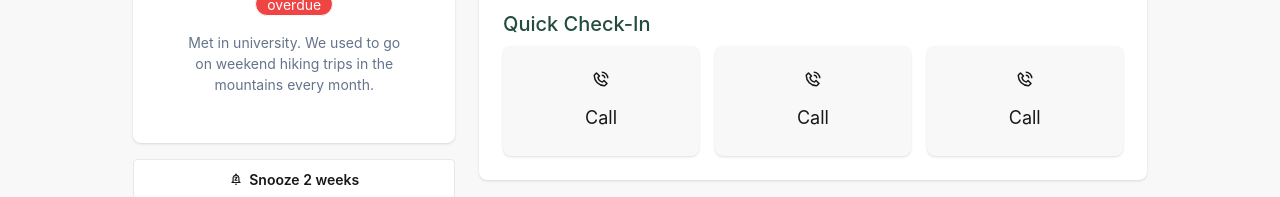
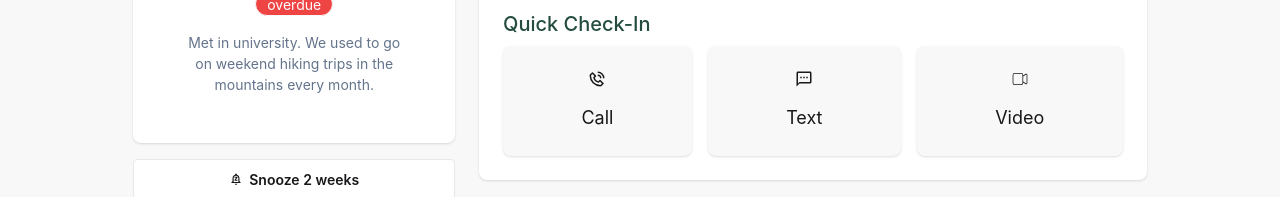
Before and after one commit to Eva-004/keen-keeper, a React (Vite) app: page /details/1 in a window 1280 px wide. Shown: the part 409-606 px from the top of the page. Built offline with nearby package versions, Linux system fonts and the light colour scheme.

Commit message:
Added contectApi component and implement timeLine pages

```diff
--- a/src/components/Cards/FriendCards.jsx
+++ b/src/components/Cards/FriendCards.jsx
@@ -5,12 +5,12 @@ const FriendCards = ({friend}) => {
 
     return (
         <Link to={`/details/${friend.id}`}>
-            <div className="card bg-base-100  shadow-sm">
-                <figure className="px-10 pt-10">
+            <div className="card bg-base-100 h-70 shadow-sm">
+                <figure className="px-10 pt-4">
                     <img
                         src={friend.picture}
                         alt={friend.name}
-                        className="rounded-full" />
+                        className="rounded-full h-18 " />
                 </figure>
                 <div className="card-body items-center text-center space-y-2">
                     <h2 className="card-title text-[#1F2937]">{friend.name}</h2>
--- /dev/null
+++ b/src/components/Cards/TimeLineCards.jsx
@@ -0,0 +1,25 @@
+import React from 'react';
+import { BsChatTextFill } from 'react-icons/bs';
+import { FiPhoneCall } from 'react-icons/fi';
+import { ImVideoCamera } from 'react-icons/im';
+
+const TimeLineCards = ({item}) => {
+    console.log(item);
+    return (
+        <div className='card card-body shadow-sm bg-base-100 p-6'>
+            <div className='flex gap-6 items-center'>
+                <div className='font-medium text-3xl'>
+                {
+                    item.type === 'Call' ? <FiPhoneCall /> : item.type==='Text' ? <BsChatTextFill /> : <ImVideoCamera />
+                }
+                </div>
+                <div>
+                    <p ><span className='font-medium text-xl text-[#244D3F]'>{item.type}</span> <span className='text[#64748B] text-lg'>with {item.title}</span></p>
+                    <p className='text[#64748B] font-medium'>{item.currentDate}</p>
+                </div>
+            </div>
+        </div>
+    );
+};
+
+export default TimeLineCards;
--- /dev/null
+++ b/src/context/FriendsContextProvider.jsx
@@ -0,0 +1,18 @@
+import React, { createContext, useState } from 'react';
+
+
+export const FriendsContext = createContext();
+const FriendsContextProvider = ({children}) => {
+     const [timeLines,setTimeLines] = useState([]);
+     const data ={
+        timeLines,
+        setTimeLines
+     }
+    return (
+       <FriendsContext.Provider value={data}>
+        {children}
+       </FriendsContext.Provider>
+    );
+};
+
+export default FriendsContextProvider;
--- a/src/pages/friendDetailsPage/FriendDetailsPage.jsx
+++ b/src/pages/friendDetailsPage/FriendDetailsPage.jsx
@@ -1,13 +1,15 @@
-import React from 'react';
+import React, { useContext } from 'react';
 import { useParams } from 'react-router';
 import useFriends from '../../components/hocks/useFriends';
 import { RingLoader } from 'react-spinners';
 import DetailsCard from '../../components/Cards/DetailsCard';
-import { MdOutlineNotificationsPaused } from 'react-icons/md';
+import { MdOutlineNotificationsPaused, MdOutlineTextsms } from 'react-icons/md';
 import { GoArchive } from 'react-icons/go';
 import { RiDeleteBinLine } from 'react-icons/ri';
 import SummaryCards from '../../components/Cards/SummaryCards';
 import { BiPhoneCall } from 'react-icons/bi';
+import { FriendsContext } from '../../context/FriendsContextProvider';
+import { CiVideoOn } from 'react-icons/ci';
 
 const FriendDetailsPage = () => {
     console.log('details')
@@ -15,6 +17,13 @@ const FriendDetailsPage = () => {
        const {friends,loading}=useFriends();
         const expectedFriend = friends.find(friend => friend.id === Number(id));
         console.log(expectedFriend);
+        const {timeLines,setTimeLines} = useContext(FriendsContext);
+   const handleContact = (contact)=>{
+    const title = expectedFriend.name;
+    const type = contact;
+    const currentDate = new Date().toISOString().split('T')[0];
+    setTimeLines([...timeLines,{title, type,currentDate}])
+   }
     return (
         <div className='bg-base-200 py-15'>
             {
@@ -44,17 +53,17 @@ const FriendDetailsPage = () => {
                      <div className='card card-body shadow-sm bg-base-100'>
                       <h2 className='text-xl font-medium text-[#244D3F]'>Quick Check-In</h2>
                       <div className='flex justify-between gap-4'>
-                        <button className="card card-body bg-base-200 shadow-sm text-center flex flex-col justify-center items-center space-y-2 text-lg cursor-pointer">
+                        <button onClick={()=>handleContact('Call')}  className="card card-body bg-base-200 shadow-sm text-center flex flex-col justify-center items-center space-y-2 text-lg cursor-pointer">
                           <BiPhoneCall/>
                           <p >Call</p>
                         </button>
-                        <button className="card card-body bg-base-200 shadow-sm text-center flex flex-col justify-center items-center space-y-2 text-lg cursor-pointer">
-                          <BiPhoneCall/>
-                          <p >Call</p>
+                        <button onClick={()=>handleContact('Text')} className="card card-body bg-base-200 shadow-sm text-center flex flex-col justify-center items-center space-y-2 text-lg cursor-pointer">
+                         <MdOutlineTextsms />
+                          <p >Text</p>
                         </button>
-                        <button className="card card-body bg-base-200 shadow-sm text-center flex flex-col justify-center items-center space-y-2 text-lg cursor-pointer">
-                          <BiPhoneCall/>
-                          <p >Call</p>
+                        <button onClick={()=>handleContact('Video')}  className="card card-body bg-base-200 shadow-sm text-center flex flex-col justify-center items-center space-y-2 text-lg cursor-pointer">
+                          <CiVideoOn />
+                          <p >Video</p>
                         </button>
                       </div>
                      </div>
--- a/src/pages/timeLinePage/TimeLine.jsx
+++ b/src/pages/timeLinePage/TimeLine.jsx
@@ -1,9 +1,26 @@
-import React from 'react';
+import React, { useContext } from 'react';
+import TimeLineCards from '../../components/Cards/TimeLineCards';
+import { FriendsContext } from '../../context/FriendsContextProvider';
 
 const TimeLine = () => {
+   const {timeLines} = useContext(FriendsContext);
     return (
-        <div>
-            time line
+        <div className='bg-base-200 py-18'>
+            <div className='w-11/12 mx-auto px-20 space-y-6'>
+                <h2 className='font-bold text-5xl'>Timeline </h2>
+                <div className="dropdown dropdown-center">
+                    <div tabIndex={0} role="button" className="btn m-1 text-lg text-[#64748B]">Filter timeline  ⬇️</div>
+                    <ul tabIndex="-1" className="dropdown-content menu bg-base-100 rounded-box z-1 w-52 p-2 shadow-sm">
+                        <li><a>Item 1</a></li>
+                        <li><a>Item 2</a></li>
+                    </ul>
+                </div>
+                <div className='space-y-4'>
+                   {
+                    timeLines.map((item,ind)=><TimeLineCards key={ind} item={item}></TimeLineCards>)
+                   }
+                </div>
+            </div>
         </div>
     );
 };
```
Also changed, not shown: src/main.jsx (+7 -2 lines).
